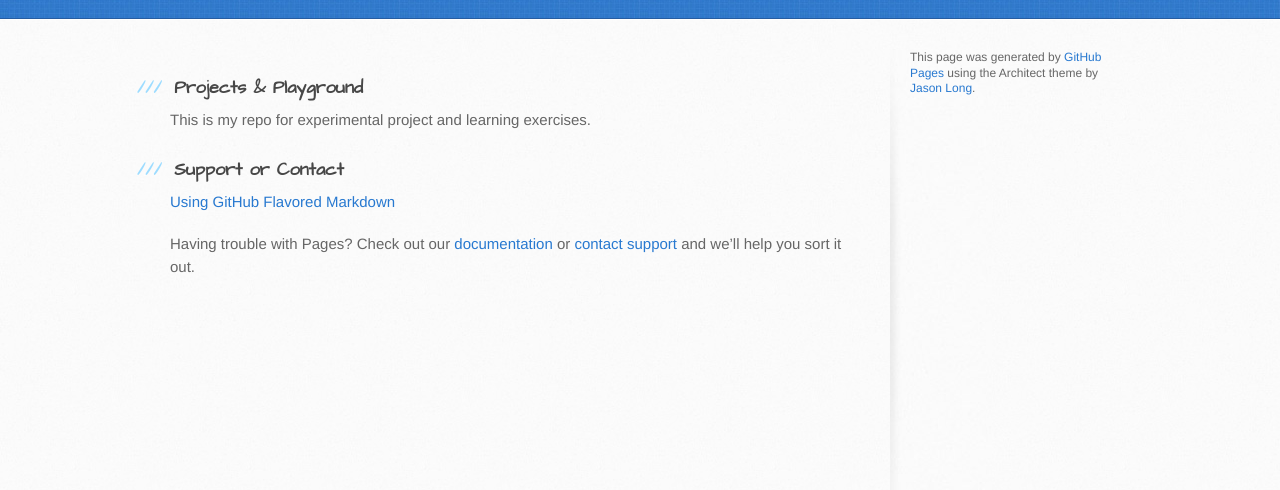
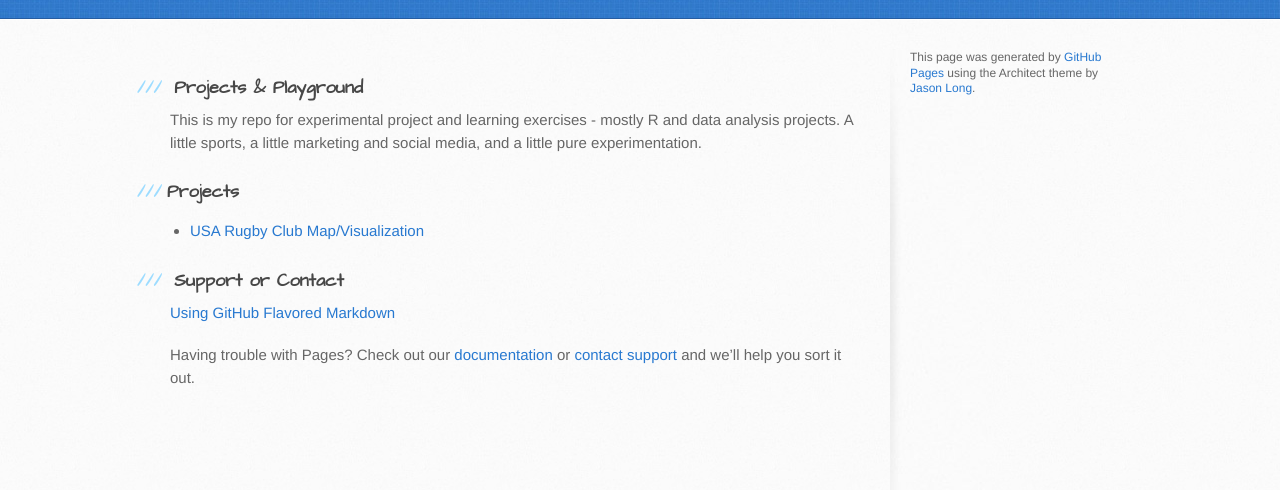
Before and after one commit to chudzikr/chudzikr.github.io, a plain HTML site: page index.html in a window 1280 px wide. Shown: the part 182-672 px from the top of the page. Drawn offline with Linux system fonts and the light colour scheme.

Commit message:
Create project list
Updated text and created a list of links to projects.

```diff
--- a/index.html
+++ b/index.html
@@ -31,7 +31,12 @@
           <h3>
 <a id="welcome-to-github-pages" class="anchor" href="#welcome-to-github-pages" aria-hidden="true"><span aria-hidden="true" class="octicon octicon-link"></span></a>Projects &amp; Playground</h3>
 
-<p>This is my repo for experimental project and learning exercises.</p>
+<p>This is my repo for experimental project and learning exercises - mostly R and data analysis projects. A little sports, a little marketing and social media, and a little pure experimentation.</p>
+
+<h3>Projects</h3>
+<ul>
+  <li><a href="https://github.com/chudzikr/USAClubRugbyMap">USA Rugby Club Map/Visualization</a></li>
+</ul>
 
 <h3>
 <a id="support-or-contact" class="anchor" href="#support-or-contact" aria-hidden="true"><span aria-hidden="true" class="octicon octicon-link"></span></a>Support or Contact</h3>
```
